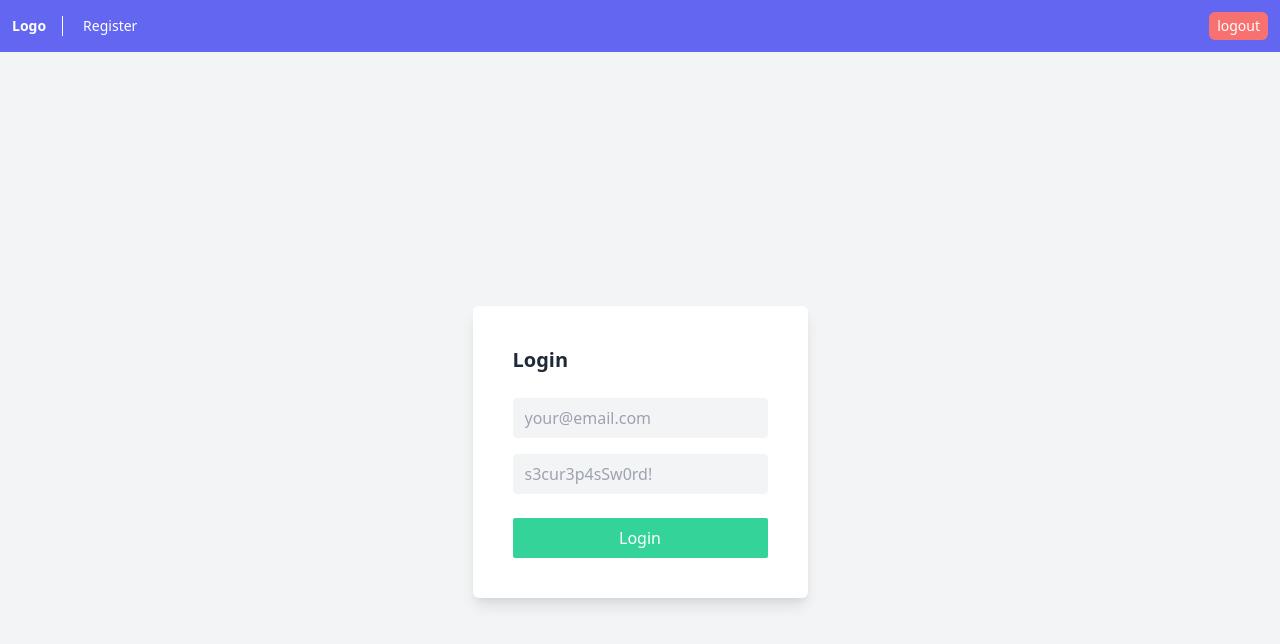
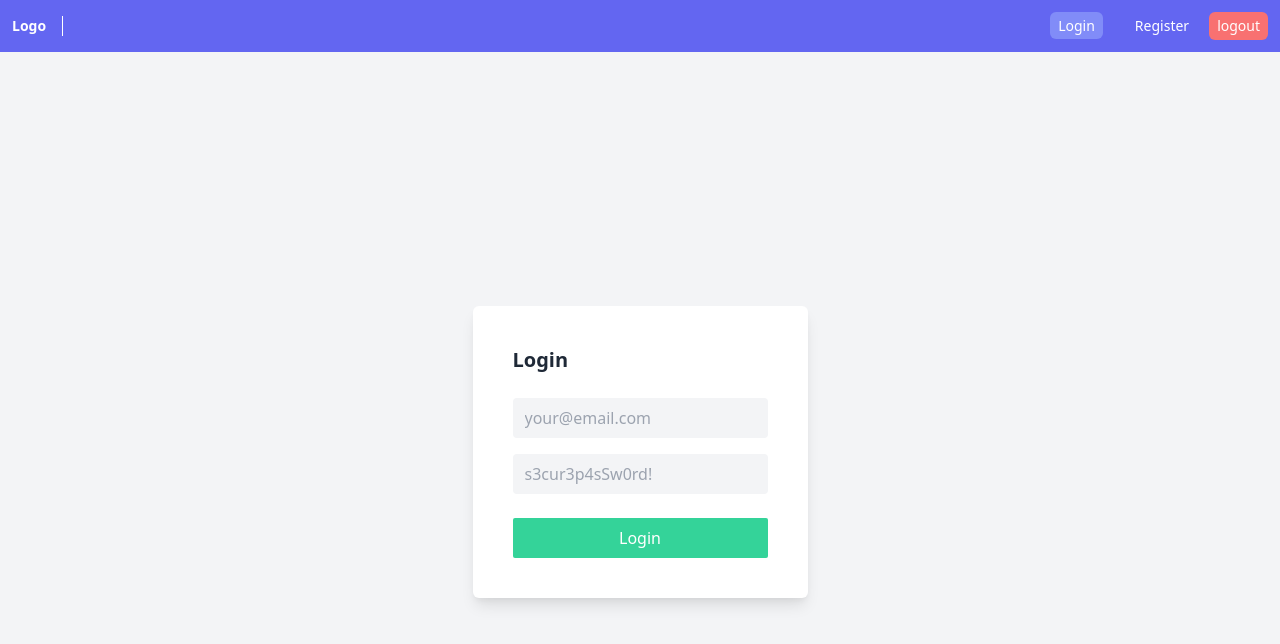
Before and after one commit to aslop/Inventroy-management-dashboard-using-QR-codes, a React (Create React App) app in the folder client/: page /login in a window 1280 px wide. Shown: the top 644 px of the page. Built offline with nearby package versions, Linux system fonts and the light colour scheme.

Commit message:
added logged out menu details

```diff
--- a/client/package.json
+++ b/client/package.json
@@ -5,7 +5,6 @@
   "proxy": "http://localhost:5000",
   "dependencies": {
     "@craco/craco": "^6.1.2",
-    "@headlessui/react": "^1.2.0",
     "@testing-library/jest-dom": "^5.11.4",
     "@testing-library/react": "^11.1.0",
     "@testing-library/user-event": "^12.1.10",
--- a/client/src/components/MainNav/MainNav.tsx
+++ b/client/src/components/MainNav/MainNav.tsx
@@ -7,16 +7,11 @@ const navLinks = [
   { name: 'Home', href: '/', shouldBeAuthed: true },
   { name: 'Items', href: '/items', shouldBeAuthed: true },
   { name: 'Scan', href: '/scan', shouldBeAuthed: true },
-  { name: 'Register', href: '/register', shouldBeAuthed: false },
 ];
 
 export const MainNav = () => {
   const { logout, currentUser } = useAuth();
   const [showMenu, toggleMenu] = useToggle();
-  const expandedMenuRef = useRef<HTMLDivElement>(null);
-  useClickOutside(expandedMenuRef, () => {
-    toggleMenu();
-  });
 
   return (
     <>
@@ -41,14 +36,35 @@ export const MainNav = () => {
           );
         })}
 
+        <div className="ml-auto">
+          {currentUser ? null : (
+            <NavLink
+              exact={true}
+              to={'/login'}
+              activeClassName="bg-indigo-400 rounded-md"
+              className="mx-3 px-2 py-1"
+            >
+              Login
+            </NavLink>
+          )}
+          <NavLink
+            exact={true}
+            to={'/register'}
+            activeClassName="bg-indigo-400 rounded-md"
+            className="mx-3 px-2 py-1"
+          >
+            Register
+          </NavLink>
+
           <button
             onClick={async () => {
               await logout();
             }}
-          className="ml-auto bg-red-400 rounded-md px-2 py-1 focus:outline-none hover:bg-red-500 cursor-pointer"
+            className="bg-red-400 rounded-md px-2 py-1 focus:outline-none hover:bg-red-500 cursor-pointer"
           >
             logout
           </button>
+        </div>
       </div>
 
       <div className="w-full flex flex-col justify-center md:hidden ">
@@ -63,10 +79,7 @@ export const MainNav = () => {
 
         {/* Expanding menu */}
         {showMenu ? (
-          <div
-            ref={expandedMenuRef}
-            className="bg-white shadow-md pb-6 pt-3 absolute z-10 w-full top-12 left-0 flex flex-col"
-          >
+          <div className="bg-white shadow-md pb-6 pt-3 absolute z-10 w-full top-12 left-0 flex flex-col">
             {navLinks.map(({ href, name, shouldBeAuthed }) => {
               if (shouldBeAuthed && !currentUser) {
                 return null;
@@ -85,6 +98,40 @@ export const MainNav = () => {
                 </NavLink>
               );
             })}
+            <div className="w-full flex items-center justify-between border-t pt-5">
+              {currentUser ? null : (
+                <NavLink
+                  exact={true}
+                  to={'/login'}
+                  activeClassName="bg-indigo-400 rounded-md"
+                  className="mx-3 px-2 py-1 w-1/2 bg-indigo-400 text-center text-white rounded-md"
+                  onClick={toggleMenu}
+                >
+                  Login
+                </NavLink>
+              )}
+              <NavLink
+                exact={true}
+                to={'/register'}
+                activeClassName="bg-indigo-400 rounded-md"
+                className="mx-3 px-2 py-1 w-1/2 bg-indigo-400 text-center text-white rounded-md"
+                onClick={toggleMenu}
+              >
+                Register
+              </NavLink>
+
+              {currentUser ? (
+                <button
+                  onClick={async () => {
+                    toggleMenu();
+                    await logout();
+                  }}
+                  className="bg-red-400 text-white mx-3 px-2 py-1 rounded-md focus:outline-none hover:bg-red-500 cursor-pointer w-1/2"
+                >
+                  logout
+                </button>
+              ) : null}
+            </div>
           </div>
         ) : null}
         {/* Expanding menu */}
```
Also changed, not shown: 1 other file (tests, documents, lock files or other folders). Lines whose indentation alone changed are shown as unchanged.
